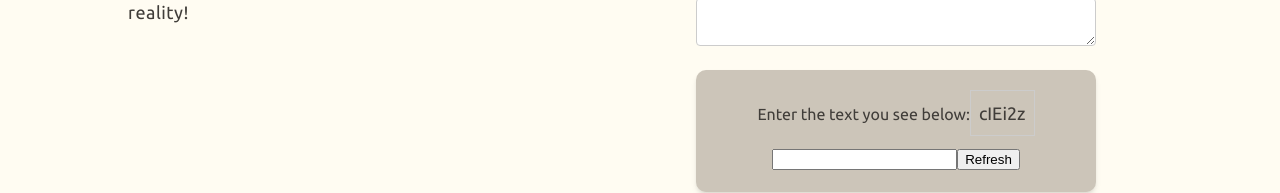
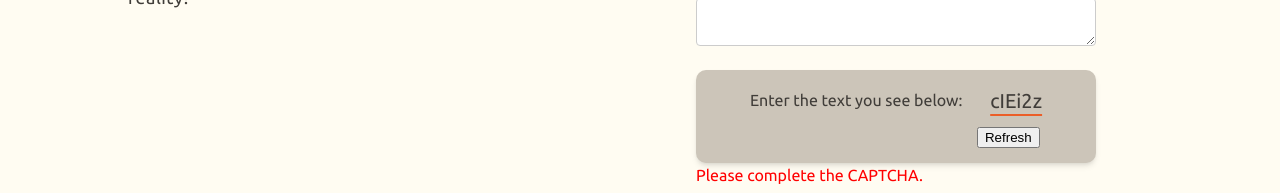
Before and after one commit to kibapika/ChaCha-BBT, a Vue app: page /contact in a window 1280 px wide. Shown: the part 642-835 px from the top of the page. Built offline with nearby package versions, Linux system fonts and the light colour scheme.

Commit message:
editing css of captcha

```diff
--- a/src/components/VueCaptcha.vue
+++ b/src/components/VueCaptcha.vue
@@ -38,11 +38,11 @@ export default {
 
 <template>
   <div class="captchaDiv">
-    <section>
+    <section class="captchaSec1">
       <label for="captchaInput">Enter the text you see below:</label>
       <div class="captcha-box">{{ captcha }}</div>
     </section>
-    <section>
+    <section class="captchaSec2">
       <input type="text" id="captchaInput" v-model="userInput" @input="checkCaptcha" />
       <button type="button" @click="refreshCaptcha">Refresh</button>
     </section>
@@ -57,8 +57,8 @@ export default {
   display: flex;
   flex-direction: column;
   align-items: center;
-  padding-top: 20px;
-  padding-bottom: 20px;
+  padding-top: 15px;
+  padding-bottom: 15px;
   border-radius: 10px;
   background-color: #ccc5b9;
   box-shadow:
@@ -66,12 +66,35 @@ export default {
   0 2px 4px -2px rgb(0 0 0 / 0.1);
 }
 
+.captchaSec1 {
+  padding-bottom: 10px;
+  display: flex;
+  flex-direction: row;
+  align-items: center;
+  justify-content: space-around;
+  width: 80%;
+
+}
+
 .captcha-box {
   display: inline-block;
-  padding: 8px;
-  border: 1px solid #ccc;
-  font-size: 18px;
-  margin-bottom: 10px;
+  text-decoration: underline #eb5e28 2px;
+  text-underline-offset: 6px;
+  font-size: 20px;
+}
+
+.captchaSec2 {
+  display: flex;
+  flex-direction: row;
+  align-items: center;
+  justify-content: space-around;
+  width: 80%;
+}
+
+#captchaInput {
+  width: 60%;
+  background: none;
+  border: none;
 }
 
 .captcha-result {
```
